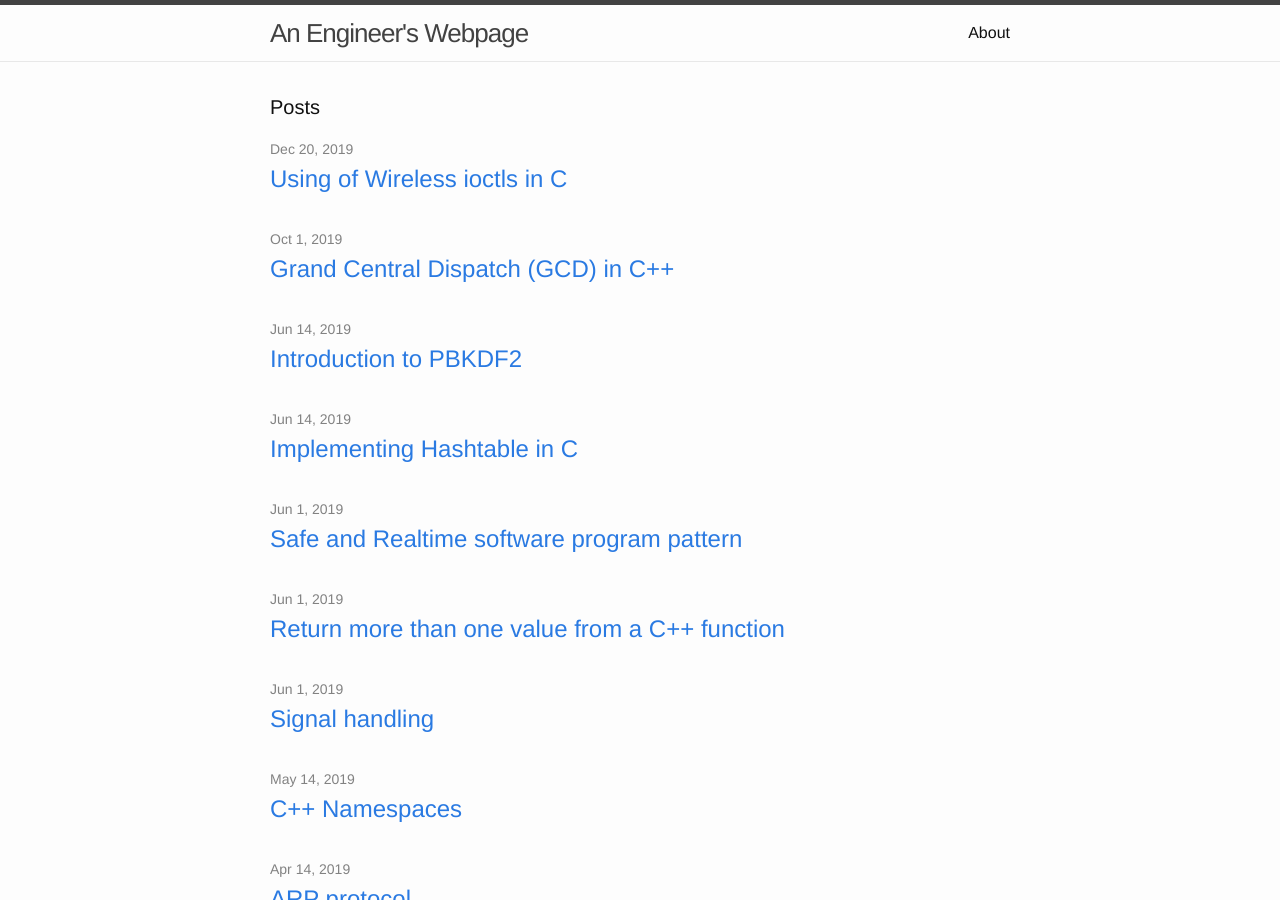
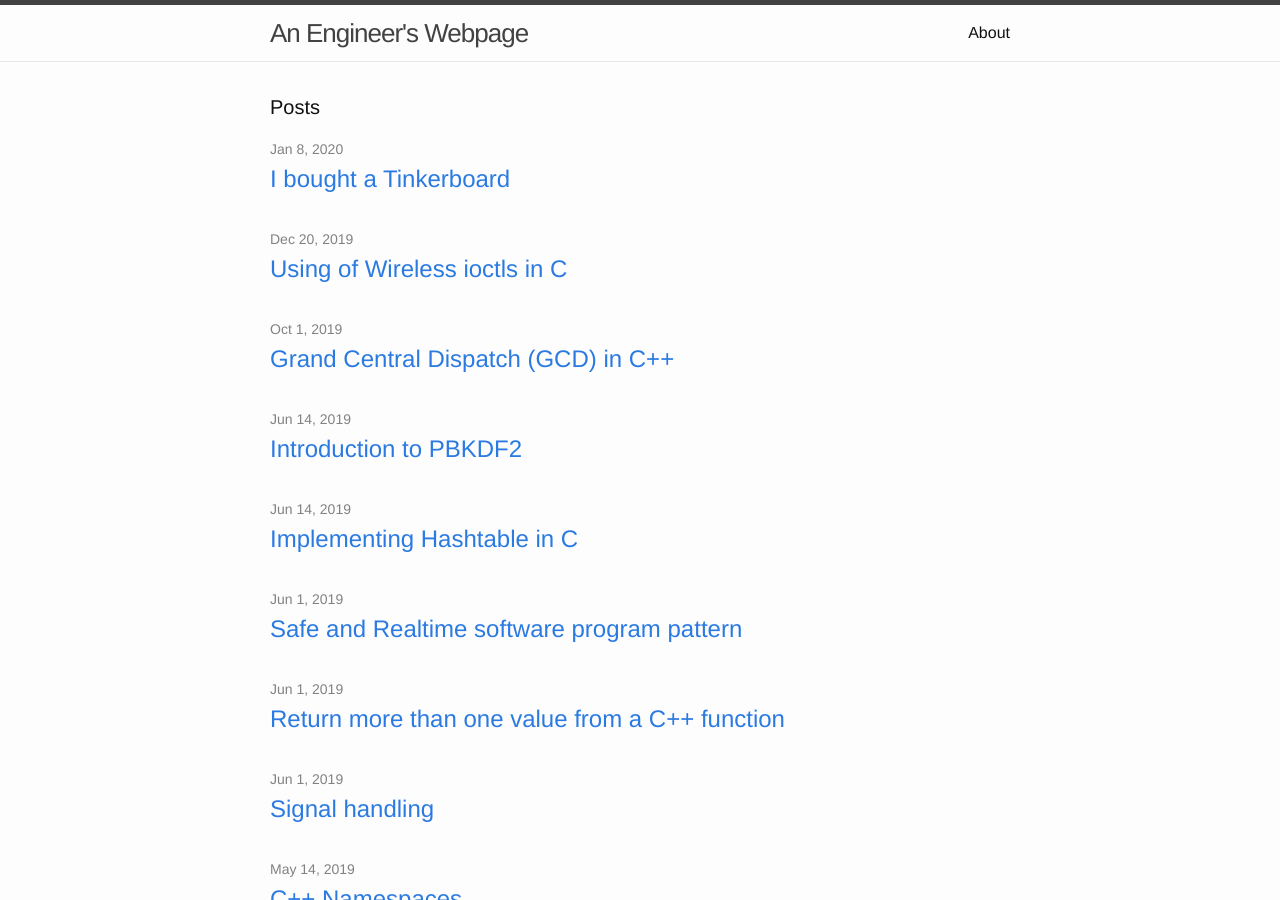
Before and after one commit to DevNaga/devnaga.github.io, a Jekyll site: the page built from index.html, in a window 1280 px wide and 900 px high. Built offline with Jekyll 4.4.1, drawn with Linux system fonts in a browser that asks for light colours; some of the changed text lies outside the part shown.

Commit message:
Update 2020-01-08-tinkerboard-playground.markdown

```diff
--- a/_posts/2020-01-08-tinkerboard-playground.markdown
+++ b/_posts/2020-01-08-tinkerboard-playground.markdown
@@ -1,7 +1,7 @@
 ---
 layout: post
 title:  "I bought a Tinkerboard"
-date:   2019-1-19 23:26:00
+date:   2020-1-08 23:26:00
 categories: technology,cryptography, c, yocto, android
 ---
 
```
